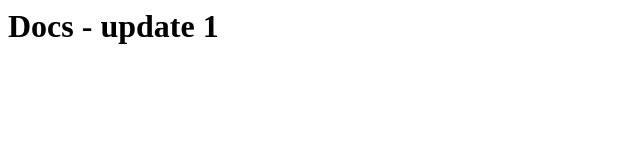
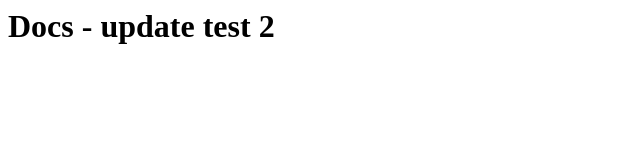
Before and after one commit to bazel-build-sandbox/bazel-build-sandbox.github.io, a plain HTML site: page 6/index.html in a window 1280 px wide. Shown: the whole page, without its empty margins (0-640 px from the left). Drawn offline with Linux system fonts and the light colour scheme.

Commit message:
Deploying docs for 6.0.0

```diff
--- a/6/index.html
+++ b/6/index.html
@@ -1,5 +1,5 @@
 <html>
   <body>
-    <h1>Docs - update 1</h1>
+    <h1>Docs - update test 2</h1>
   </body>
 </html>
```
